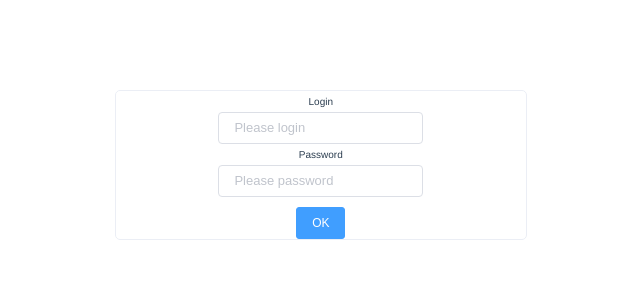
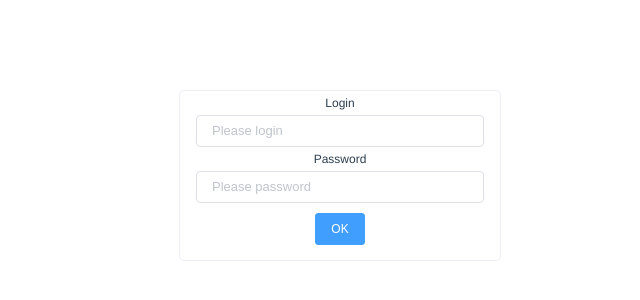
Before and after one commit to Lexonius/pikBooks, a Vue app: page / in a window 1280 px wide. Shown: the part 150-450 px from the top of the page, without its empty margins (269-909 px from the left). Built offline with nearby package versions, Linux system fonts and the light colour scheme; no server answers.

Commit message:
auth changes v2.0

```diff
--- a/src/components/booksTable.vue
+++ b/src/components/booksTable.vue
@@ -1,20 +1,20 @@
 <template>
   <el-container class="flex">
     <div class="authWindow" v-bind:style="{display:activeAuthWindow}">
-      <div class="inputText">Login</div>
+      <div class="inputText authText">Login</div>
       <el-input
         placeholder="Please login"
         v-model="user.login"
         @input="filterAllBooks"
-        class="searchInput"
+        class="searchInput authInput"
         size="small"
       ></el-input>
-      <div class="inputText">Password</div>
+      <div class="inputText authText">Password</div>
       <el-input
         placeholder="Please password"
         v-model="user.password"
         @input="filterAllBooks"
-        class="searchInput"
+        class="searchInput authInput"
         size="small"
       ></el-input>
       <el-button type="primary" class="okButton" @click="requestForUser" size="small">OK</el-button>
@@ -225,61 +225,70 @@ export default {
 
   methods: {
     createNewUser: async function() {
-      this.user.role = "user";
+      // this.user.role = "user";
+      // let newUser = await axios.post(
+      //   "https://directual.com/good/api/v3/struct/WebUser/?appID=d35b5f25-1215-411d-8775-d49cec6b4a3f&appSecret=ubOxrtQiduM",
+      //   {
+      //     role: this.user.role,
+      //     email: this.user.login,
+      //     password: this.user.password
+      //   }
+      // );
+    },
+
+    requestForUser: async function() {
+      // let getUser = await axios.post(getUserAddress, {
+      //   filters: [],
+      //   fields: "role,email,password",
+      //   pageSize: 10,
+      //   orders: []
+      // });
+      // console.log(getUser.data.result.list);
+      // let adminInfo = getUser.data.result.list[1].obj;
+      // let userAuth = getUser.data.result.list.filter(
+      //   elem =>
+      //     elem.obj.email === this.user.login &&
+      //     elem.obj.password === this.user.password
+      // );
+      // console.log(userAuth);
+
+      // if (userAuth.length === 0) {
+      //   this.activeButtonAdd = 'none'
+      //   this.createNewUser();
+      //   console.log(this.user.role);
+      // } else if(
+      //   this.user.login === userAuth[0].obj.email &&
+      //   this.user.password === userAuth[0].obj.password
+      // ){
+      //     this.user.role = "user";
+      //     console.log(this.user.role);
+      //     this.activeButtonAdd = "none"
+      // }
+
+      // if (
+      //   adminInfo.email === this.user.login &&
+      //   adminInfo.password === this.user.password
+      // ) {
+      //   this.user.role = "admin";
+      //   console.log(this.user.role);
+      //   this.activeButtonAdd = 'inline'
+      // }
+
+      // if(this.user.login !== "" && this.user.password !== ""){
+      //   this.activeAuthWindow = 'none'
+      //   this.activeTable = 'flex'
+      // }
+
+      // this.user.role = "user";
       let newUser = await axios.post(
         "https://directual.com/good/api/v3/struct/WebUser/?appID=d35b5f25-1215-411d-8775-d49cec6b4a3f&appSecret=ubOxrtQiduM",
         {
-          role: this.user.role,
           email: this.user.login,
           password: this.user.password
         }
       );
-    },
-
-    requestForUser: async function() {
-      let getUser = await axios.post(getUserAddress, {
-        filters: [],
-        fields: "role,email,password",
-        pageSize: 10,
-        orders: []
-      });
-      console.log(getUser.data.result.list);
-      let adminInfo = getUser.data.result.list[1].obj;
-      let userAuth = getUser.data.result.list.filter(
-        elem =>
-          elem.obj.email === this.user.login &&
-          elem.obj.password === this.user.password
-      );
-      console.log(userAuth);
-
-      if (userAuth.length === 0) {
 
 
-        this.activeButtonAdd = 'none'
-        this.createNewUser();
-        console.log(this.user.role);
-      } else if(
-        this.user.login === userAuth[0].obj.email &&
-        this.user.password === userAuth[0].obj.password
-      ){
-          this.user.role = "user";
-          console.log(this.user.role);
-          this.activeButtonAdd = "none"
-      }
-
-      if (
-        adminInfo.email === this.user.login &&
-        adminInfo.password === this.user.password
-      ) {
-        this.user.role = "admin";
-        console.log(this.user.role);
-        this.activeButtonAdd = 'inline'
-      }
-
-      if(this.user.login !== "" && this.user.password !== ""){
-        this.activeAuthWindow = 'none'
-        this.activeTable = 'flex'
-      }
 
     },
 
@@ -644,8 +653,8 @@ body {
 .authWindow {
     position: fixed;
     top: 30%;
-    left: 30%;
-    width: 32%;
+    left: 35%;
+    width: 25%;
   border: 0.5px solid #ebeef5;
   background-color: #ffffff;
   border-radius: 5px;
@@ -655,5 +664,14 @@ body {
 }
 .okButton {
   margin-top: 10px;
+  margin-bottom: 15px;
+}
+
+.authInput{
+  width: 90%;
+}
+
+.authText{
+  font-size: 12px;
 }
 </style>
```
